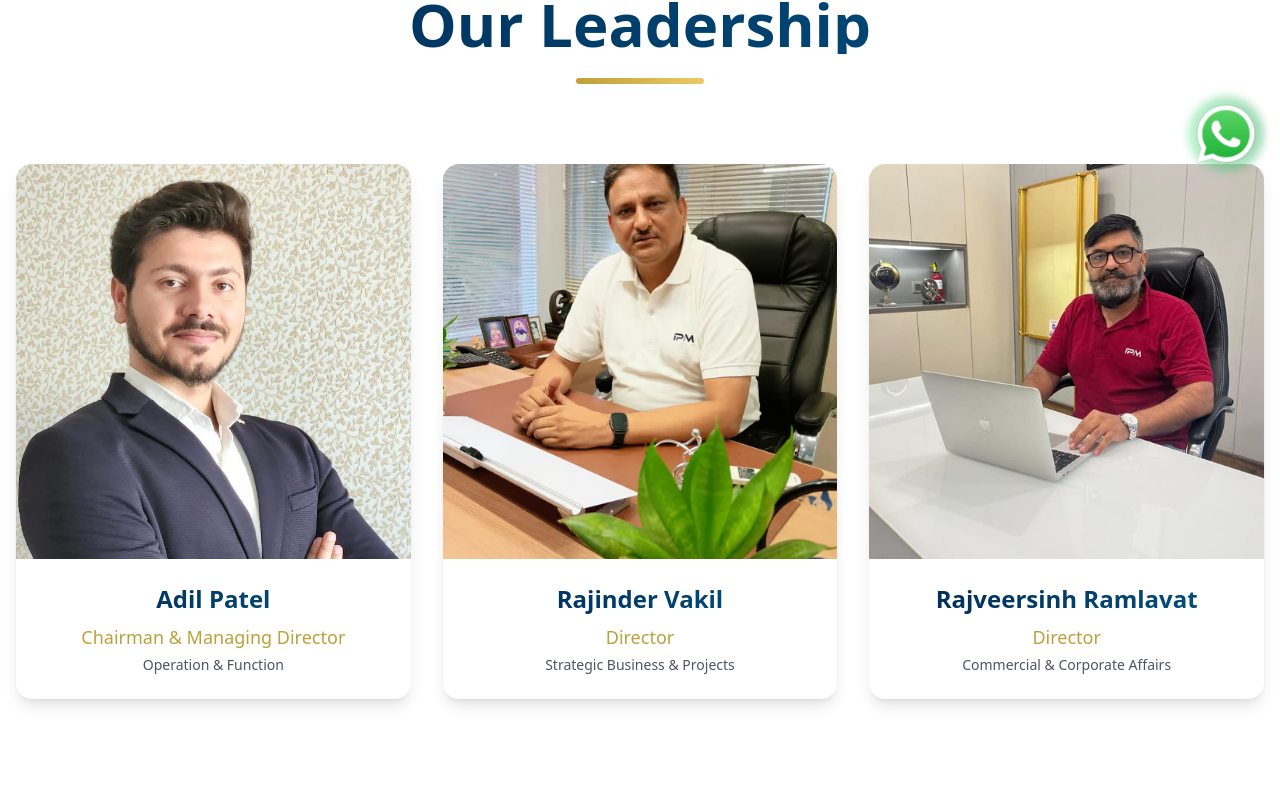
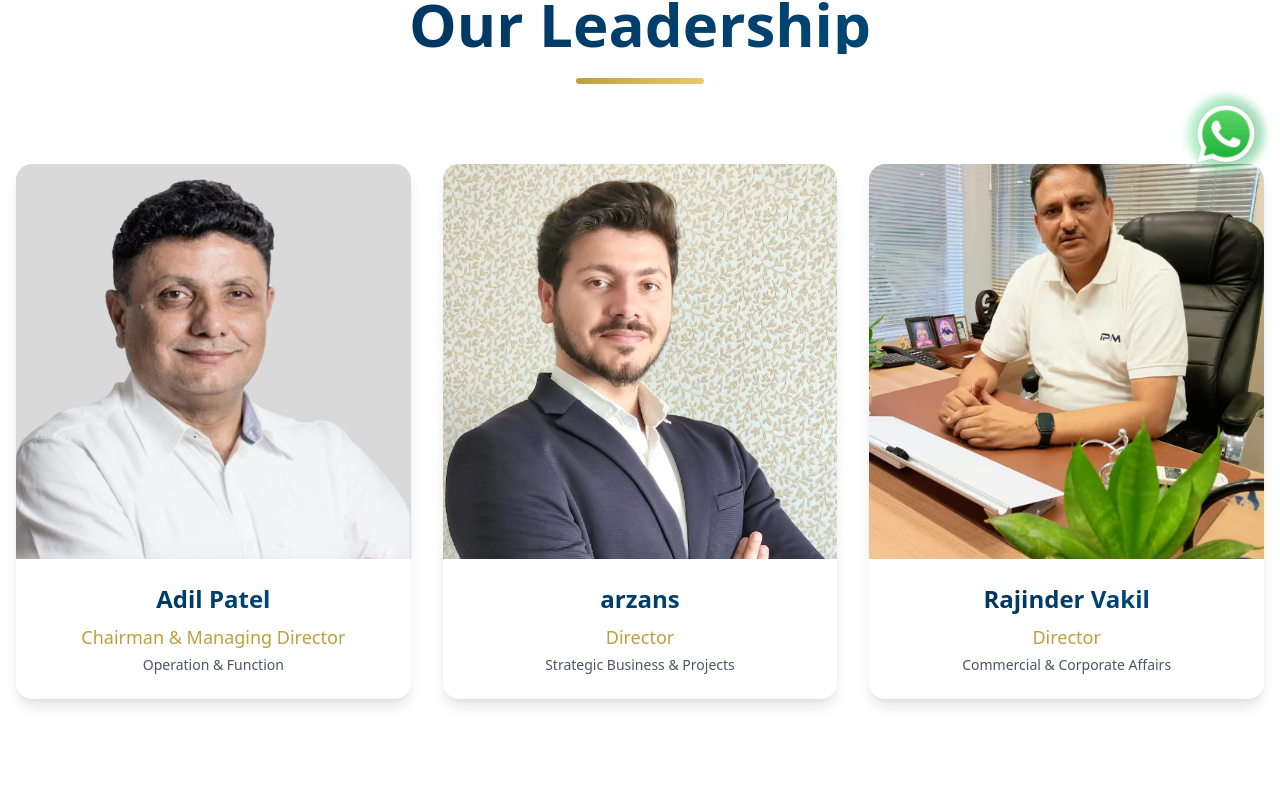
Before and after one commit to brightensolutions/rispl, a Next.js app: page /about/team in a window 1280 px wide. Shown: the part 612-1405 px from the top of the page. Built offline with nearby package versions, Linux system fonts and the light colour scheme; a web font is replaced by a local one.

Commit message:
chnage team

```diff
--- a/src/app/(home)/about/team/page.tsx
+++ b/src/app/(home)/about/team/page.tsx
@@ -9,6 +9,17 @@ const teamMembers = [
     name: "Adil Patel",
     role: "Chairman & Managing Director",
     subRole: "Operation & Function",
+    image: "/images/aadil.jpg",
+    social: {
+      linkedin: "#",
+      twitter: "#",
+      email: "mailto:example@domain.com",
+    },
+  },
+  {
+    name: "arzans",
+    role: "Director",
+    subRole: "Strategic Business & Projects",
     image: "/images/Adil Patel.jpg",
     social: {
       linkedin: "#",
@@ -19,19 +30,8 @@ const teamMembers = [
   {
     name: "Rajinder Vakil",
     role: "Director",
-    subRole: "Strategic Business & Projects",
+    subRole: "Commercial & Corporate Affairs",
     image: "/images/Rajinder Vakil.avif",
-    social: {
-      linkedin: "#",
-      twitter: "#",
-      email: "mailto:example@domain.com",
-    },
-  },
-  {
-    name: "Rajveersinh Ramlavat",
-    role: "Director",
-    subRole: "Commercial & Corporate Affairs",
-    image: "/images/Rajveersinh Ramlavat.jpeg",
     social: {
       linkedin: "#",
       twitter: "#",
--- a/src/components/mission-vision.tsx
+++ b/src/components/mission-vision.tsx
@@ -244,7 +244,7 @@ export function MissionVision() {
                         {/* Image Container */}
                         <div className="relative h-full w-full rounded-xl overflow-hidden">
                           <Image
-                            src="/images/Adil Patel-right.jpg"
+                            src="/images/aadil.jpg"
                             alt="Chairman"
                             fill
                             className="object-cover scale-100 group-hover:scale-110 transition-transform duration-700 ease-out"
```
Also changed, not shown: public/images/aadil.jpg (added).
